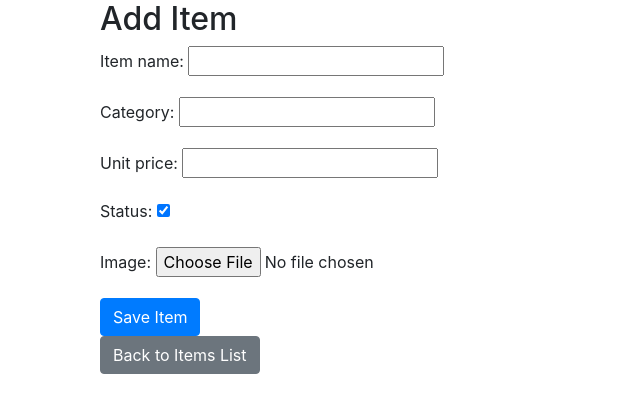
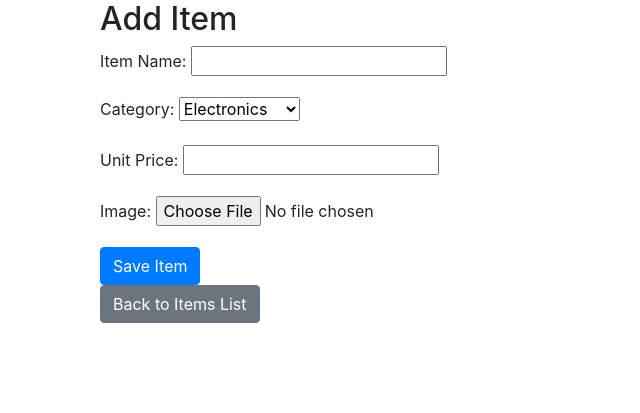
Before and after one commit to Rks950408/Inventory_management_django, a Django app: page /items/items/add/ in a window 1280 px wide. Shown: the part 56-469 px from the top of the page, without its empty margins (0-640 px from the left). Run offline with Django 5.2, Linux system fonts and the light colour scheme; some libraries are stand-ins or nearby versions.

```diff
--- a/inventory_management/item_master/forms.py
+++ b/inventory_management/item_master/forms.py
@@ -1,7 +1,17 @@
 from django import forms
 from .models import Item
 
+CATEGORY_CHOICES = [
+    ('Electronics', 'Electronics'),
+    ('Clothing', 'Clothing'),
+    ('Home Goods', 'Home Goods'),
+    ('Books', 'Books'),
+    ('Other', 'Other'),
+]
+
 class ItemForm(forms.ModelForm):
+    category = forms.ChoiceField(choices=CATEGORY_CHOICES, required=True)
+
     class Meta:
         model = Item
-        fields = ['item_name', 'category', 'unit_price', 'status', 'image']
+        fields = ['item_name', 'category', 'unit_price', 'image']
--- a/inventory_management/item_master/templates/item_master/add_item.html
+++ b/inventory_management/item_master/templates/item_master/add_item.html
@@ -1,14 +1,10 @@
 {% extends 'base.html' %}
-
 {% block title %}
 Add Item
 {% endblock %}
-
 {% block content %}
 <div class="container">
    <h2>Add Item</h2>
-
-    <!-- Message Display -->
    {% if messages %}
    <div class="alert-messages">
       <ul>
@@ -20,15 +16,26 @@ Add Item
       </ul>
    </div>
    {% endif %}
-
-    <!-- Item Form -->
    <form method="post" enctype="multipart/form-data">
       {% csrf_token %}
-        {{ form.as_p }}
+      <div class="form-group">
+         <label for="id_item_name">Item Name:</label>
+         {{ form.item_name }}
+      </div>
+      <div class="form-group">
+         <label for="id_category">Category:</label>
+         {{ form.category }}
+      </div>
+      <div class="form-group">
+         <label for="id_unit_price">Unit Price:</label>
+         {{ form.unit_price }}
+      </div>
+      <div class="form-group">
+         <label for="id_image">Image:</label>
+         {{ form.image }}
+      </div>
       <button type="submit" class="btn btn-primary">Save Item</button>
    </form>
-
-    <!-- Back to Item List Button -->
    <a href="{% url 'item_list' %}" class="btn btn-secondary">Back to Items List</a>
 </div>
 {% endblock %}
--- a/inventory_management/item_master/views.py
+++ b/inventory_management/item_master/views.py
@@ -17,20 +17,22 @@ def add_item(request):
         form = ItemForm(request.POST, request.FILES)
 
         if form.is_valid():
-            item_name = form.cleaned_data['item_name'].lower()
+            item = form.save(commit=False)  # Don't save to the database yet
+            item.status = True  # Automatically set the status to True
+            item.item_name = item.item_name.lower()
 
             # Check for duplicates, case-insensitive
-            if Item.objects.filter(item_name__iexact=item_name).exists():
+            if Item.objects.filter(item_name__iexact=item.item_name).exists():
                 messages.error(request, f'Item "{form.cleaned_data["item_name"]}" already exists!')
             else:
-                # No need to manually convert to uppercase here, model will handle it
-                form.save()
+                item.save()  # Now save the item with the status set to True
                 messages.success(request, 'Item added successfully!')
                 return redirect('item_list')
     else:
         form = ItemForm()
 
     return render(request, 'item_master/add_item.html', {'form': form})
+
 def dashboard(request):
     total_items = Item.objects.count()
     active_items = Item.objects.filter(status=True).count()
```
Also changed, not shown: inventory_management/media/item_images/download.jpeg (added), inventory_management/media/item_images/download.png (added). Lines whose indentation alone changed are shown as unchanged.
